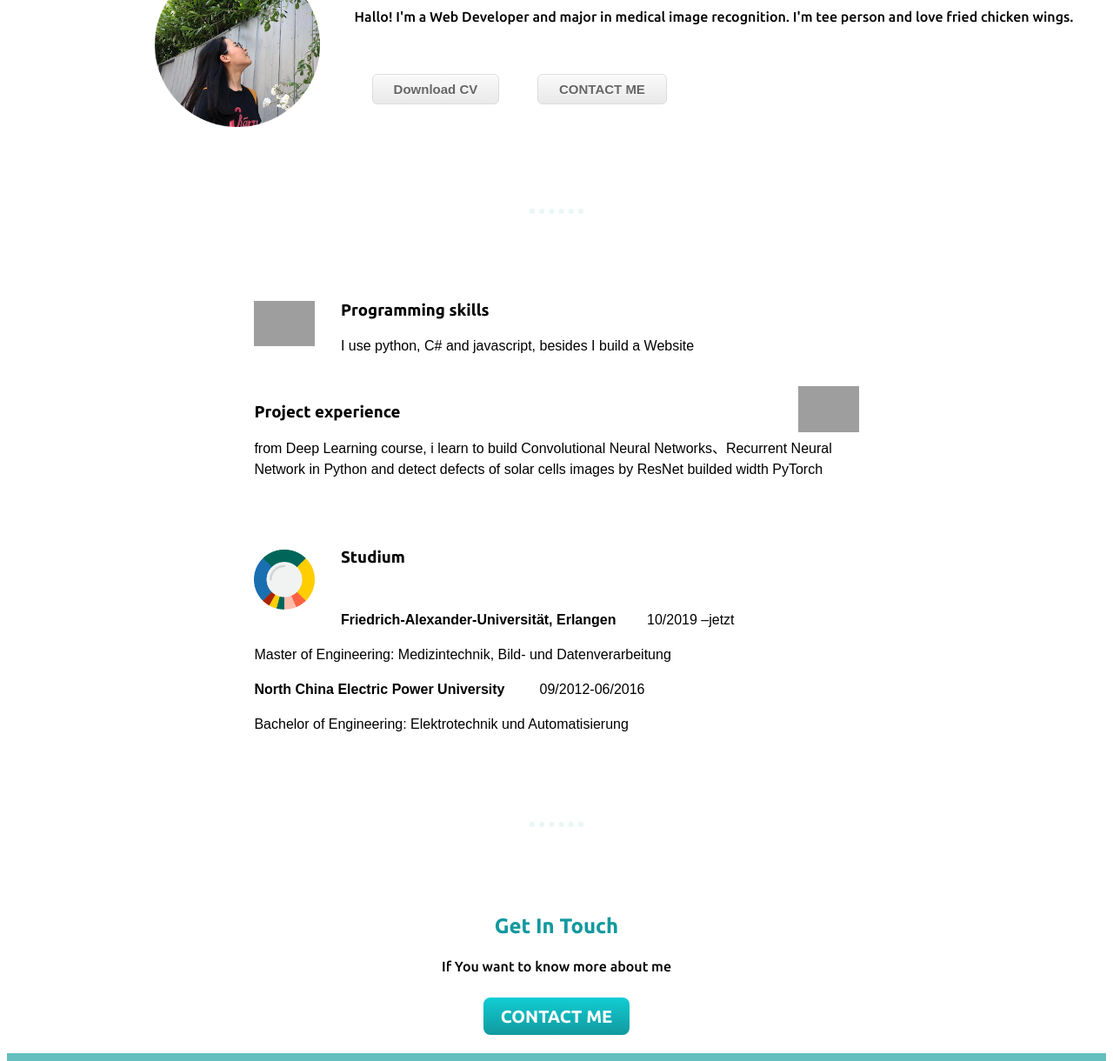
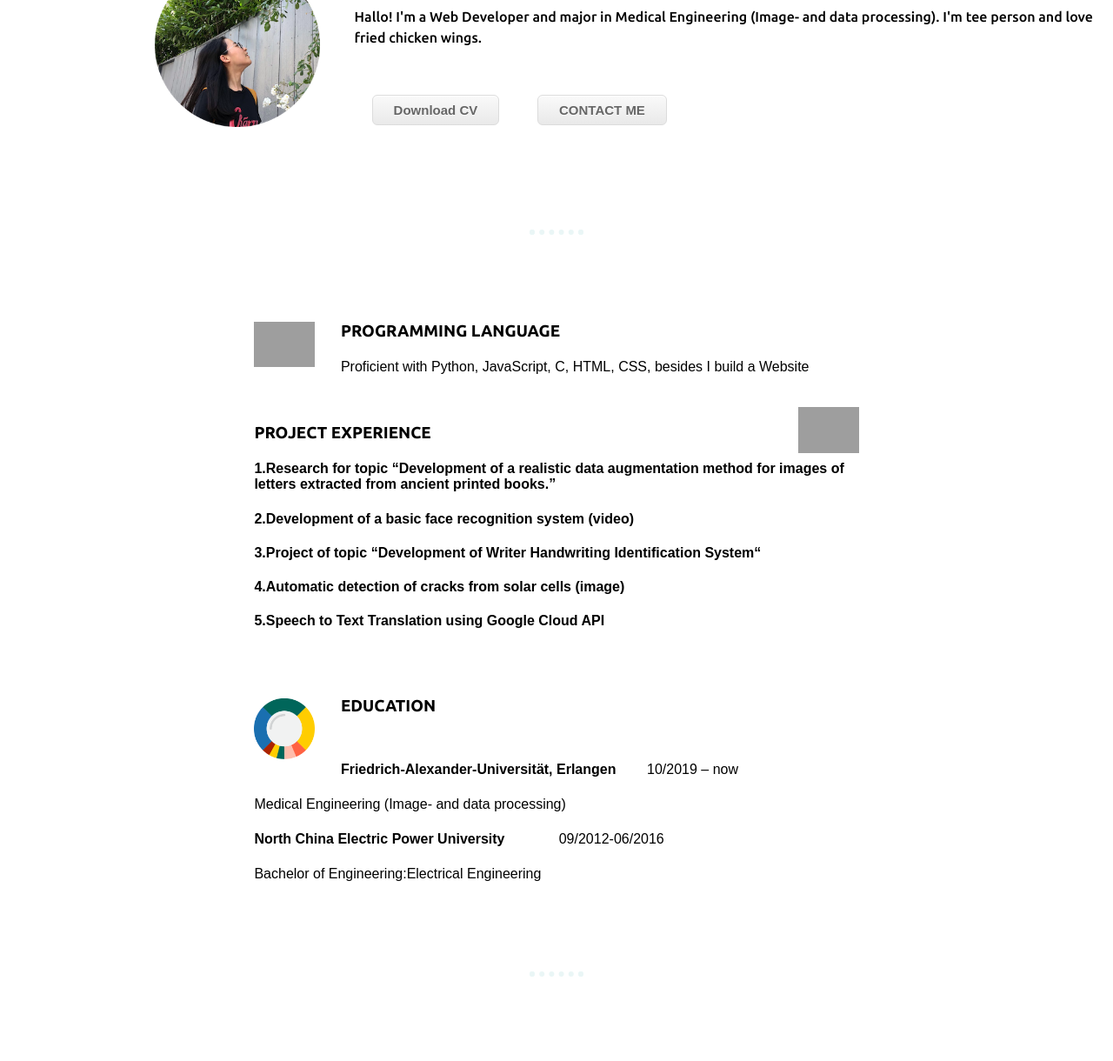
Before and after one commit to linwang98/cv, a plain HTML site: page index.html in a window 1280 px wide. Shown: the part 249-1469 px from the top of the page at 87% size. Drawn offline with Linux system fonts and the light colour scheme; grey boxes are pictures that could not be loaded.

Commit message:
update CV

```diff
--- a/index.html
+++ b/index.html
@@ -11,7 +11,7 @@
   <body>
     <div class="home">
       <h2>
-      <a class="footer-link" href="https://www.linkedin.com/in/wang-ruolin-065532199/">Home</a>
+      <a class="footer-link" href="https://www.linkedin.com/in/rachel-ruolin-wang-065532199/">Home</a>
       </h2>
 
 
@@ -19,7 +19,7 @@
 
     <div class="top">
       <h2>
-      <a class="footer-link" href="https://gitlab.cs.fau.de/ly25byme">Gitlab</a>
+      <a class="footer-link" href="https://github.com/linwang98/Projects">Github</a>
       <a class="footer-link" href="https://www.linkedin.com/in/angela-yu-963a584b/">LinkedIn</a>
       <a class="footer-link" href="mailto:ruolin.wang93@gmail.com">Contact</a>
       </h2>
@@ -33,10 +33,10 @@
 
     <div class="text">
       <h1>Ruolin Wang</h1>
-      <p>Hallo! I'm a Web Developer and major in medical image recognition. I'm tee person and love fried chicken wings. </p>
+      <p>Hallo! I'm a Web Developer and major in Medical Engineering (Image- and data processing). I'm tee person and love fried chicken wings. </p>
       <br>
       <div class="text-btn">
-        <a href="CV_DE.pdf" download class="myButton"><strong>Download CV</strong></a>
+        <a href="CV_0128.pdf" download class="myButton"><strong>Download CV</strong></a>
 
         <a class="myButton" href="mailto:ruolin.wang93@gmail.com"><strong>CONTACT ME</strong></a>
       </div>
@@ -46,30 +46,35 @@
 
 
   <div class="skill">
+
     <img class="code-img" src="https://image.flaticon.com/icons/svg/1995/1995485.svg" alt="code">
       <div class="skill-row">
-        <h3>Programming skills</h3>
-        <p>I use python, C# and javascript, besides I build a  Website </p>
+        <h3>PROGRAMMING LANGUAGE</h3>
+        <p>Proficient with Python, JavaScript, C, HTML, CSS, besides I build a  Website </p>
         <br>
 
       </div>
       <img class="project-img" src="https://image.flaticon.com/icons/svg/1730/1730670.svg" alt="project">
       <div class="skill-row">
 
-        <h3>Project experience</h3>
-        <p>from Deep Learning course, i learn to build Convolutional Neural Networks、Recurrent Neural Network in Python and
-        detect defects of solar cells images by ResNet builded width PyTorch </p>
+        <h3>PROJECT EXPERIENCE</h3>
+        <h4>1.Research for topic “Development of a realistic data augmentation method for images of letters extracted from ancient printed books.”</h4>
+        <h4>2.Development of a basic face recognition system (video)</h4>
+        <h4>3.Project of topic “Development of Writer Handwriting Identification System“</h4>
+        <h4>4.Automatic detection of cracks from solar cells (image)</h4>
+        <h4>5.Speech to Text Translation using Google Cloud API</h4>
+
       </div>
     </div>
 
     <div class="studium">
       <img class="experience-img" src="experience.png" alt="">
-      <h3>Studium </h3>
+      <h3>EDUCATION </h3>
       <br>
-      <p><strong>Friedrich-Alexander-Universität, Erlangen </strong>&nbsp&nbsp&nbsp&nbsp&nbsp&nbsp&nbsp10/2019 –jetzt</p>
-      <p>Master of Engineering: Medizintechnik, Bild- und Datenverarbeitung</p>
-      <p><strong>North China Electric Power University</strong>&nbsp&nbsp&nbsp&nbsp&nbsp&nbsp&nbsp&nbsp&nbsp09/2012-06/2016 </p>
-      <p>Bachelor of Engineering: Elektrotechnik und Automatisierung   </p>
+      <p><strong>Friedrich-Alexander-Universität, Erlangen </strong>&nbsp&nbsp&nbsp&nbsp&nbsp&nbsp&nbsp10/2019 – now</p>
+      <p> Medical Engineering (Image- and data processing)</p>
+      <p><strong>North China Electric Power University</strong>&nbsp&nbsp&nbsp&nbsp&nbsp&nbsp&nbsp&nbsp&nbsp&nbsp&nbsp&nbsp&nbsp&nbsp09/2012-06/2016 </p>
+      <p>Bachelor of Engineering:Electrical Engineering   </p>
 
 
 
@@ -87,7 +92,7 @@
 
 
     <div class="bottom-container">
-      <a class="footer-link" href="https://www.linkedin.com/in/wang-ruolin-065532199/">LinkedIn</a>
+      <a class="footer-link" href="https://www.linkedin.com/in/rachel-ruolin-wang-065532199/"">LinkedIn</a>
       <a class="footer-link" href="https://twitter.com/yu_angela">Twitter</a>
       <a class="footer-link" href="https://www.appbrewery.co/">Website</a>
       <p class="copyright">@ 2020 Ruolin Wang @ </p>
```
